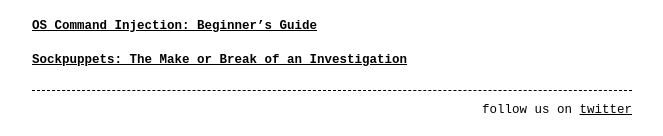
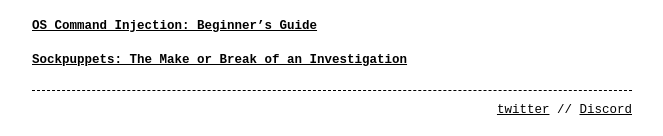
Before and after one commit to RixedLabs/RixedLabs.github.io, a Jekyll site: the page built from archive.md, in a window 1280 px wide. Shown: the part 1109-1245 px from the top of the page, without its empty margins (308-971 px from the left). Built offline with Jekyll 4.4.1, drawn with Linux system fonts in a browser that asks for light colours; our own code applies the rules of GitHub Pages for plain Markdown files.

Commit message:
Update _config.yml

```diff
--- a/_config.yml
+++ b/_config.yml
@@ -8,7 +8,7 @@ header_pages:
   - about.md
 
 
-footer: 'follow us on <a href="https://twitter.com/axi4l">twitter</a>'
+footer: '<a href="https://twitter.com/axi4l">twitter</a> // <a href=" https://discord.com/invite/jY8yjCqnUT">Discord</a>'
 
 #style: light # dark (default) or light
 listen_for_clients_preferred_style: true # true or false (default)
```
